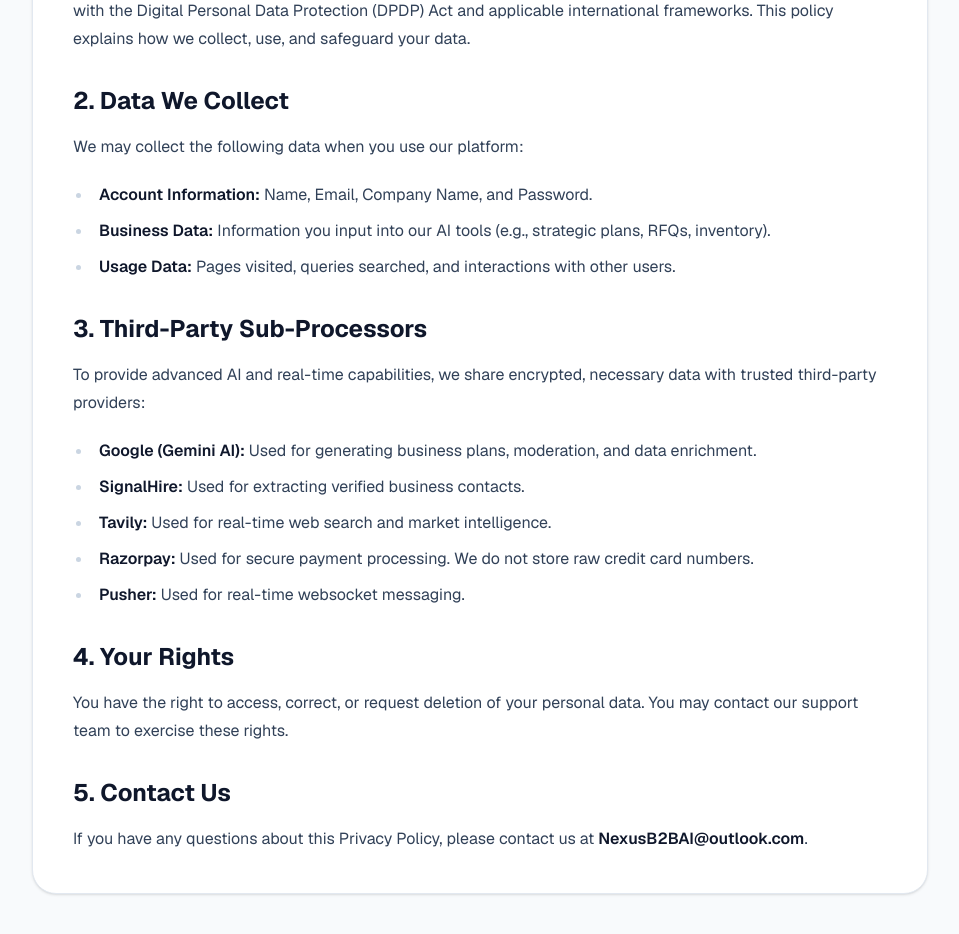
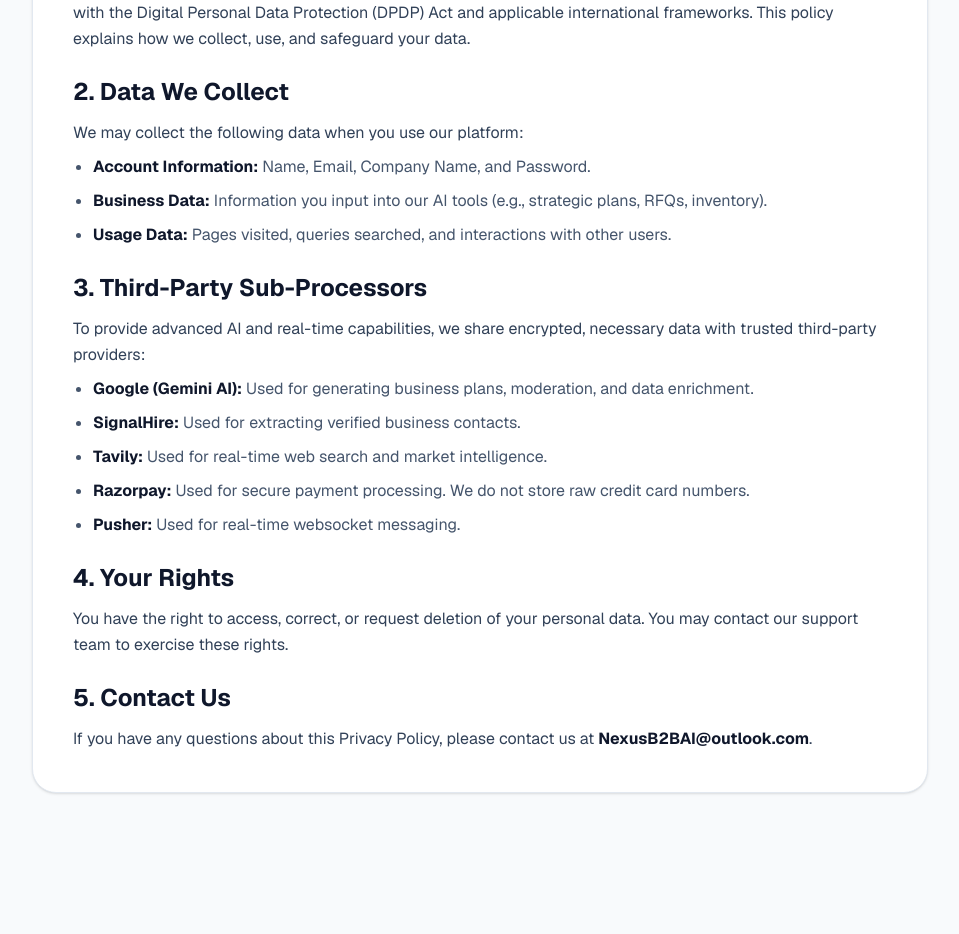
Before and after one commit to aryandotexe30/Nexus, a Next.js app: page /privacy-policy in a window 1280 px wide. Shown: the part 380-1314 px from the top of the page, without its empty margins (160-1119 px from the left). After the commit the page ends 1253 px from the top, so only its background shows below. Built offline with nearby package versions, Linux system fonts and the light colour scheme; no server answers.

Commit message:
Fix styling for legal pages

```diff
--- a/src/app/privacy-policy/page.tsx
+++ b/src/app/privacy-policy/page.tsx
@@ -13,35 +13,45 @@
           <h1 className="text-4xl font-black uppercase tracking-tight">Privacy Policy</h1>
         </div>
 
-        <div className="prose prose-slate max-w-none prose-h2:text-2xl prose-h2:font-bold prose-h2:mt-8 prose-h2:mb-4">
-          <p className="text-sm text-slate-500 mb-8 font-medium">Last Updated: July 10, 2026</p>
+        <div className="mt-8 space-y-6 text-slate-700 leading-relaxed">
+          <p className="text-sm text-slate-500 font-medium border-b border-slate-200 pb-4">Last Updated: July 10, 2026</p>
 
-          <h2>1. Introduction</h2>
-          <p>Welcome to Nexus. We respect your privacy and are committed to protecting your personal data in compliance with the Digital Personal Data Protection (DPDP) Act and applicable international frameworks. This policy explains how we collect, use, and safeguard your data.</p>
+          <div>
+            <h2 className="text-2xl font-bold text-slate-900 mb-3">1. Introduction</h2>
+            <p>Welcome to Nexus. We respect your privacy and are committed to protecting your personal data in compliance with the Digital Personal Data Protection (DPDP) Act and applicable international frameworks. This policy explains how we collect, use, and safeguard your data.</p>
+          </div>
 
-          <h2>2. Data We Collect</h2>
-          <p>We may collect the following data when you use our platform:</p>
-          <ul className="list-disc pl-5 space-y-2">
-            <li><strong>Account Information:</strong> Name, Email, Company Name, and Password.</li>
-            <li><strong>Business Data:</strong> Information you input into our AI tools (e.g., strategic plans, RFQs, inventory).</li>
-            <li><strong>Usage Data:</strong> Pages visited, queries searched, and interactions with other users.</li>
-          </ul>
+          <div>
+            <h2 className="text-2xl font-bold text-slate-900 mb-3">2. Data We Collect</h2>
+            <p className="mb-2">We may collect the following data when you use our platform:</p>
+            <ul className="list-disc pl-5 space-y-2 text-slate-600">
+              <li><strong className="text-slate-900">Account Information:</strong> Name, Email, Company Name, and Password.</li>
+              <li><strong className="text-slate-900">Business Data:</strong> Information you input into our AI tools (e.g., strategic plans, RFQs, inventory).</li>
+              <li><strong className="text-slate-900">Usage Data:</strong> Pages visited, queries searched, and interactions with other users.</li>
+            </ul>
+          </div>
 
-          <h2>3. Third-Party Sub-Processors</h2>
-          <p>To provide advanced AI and real-time capabilities, we share encrypted, necessary data with trusted third-party providers:</p>
-          <ul className="list-disc pl-5 space-y-2">
-            <li><strong>Google (Gemini AI):</strong> Used for generating business plans, moderation, and data enrichment.</li>
-            <li><strong>SignalHire:</strong> Used for extracting verified business contacts.</li>
-            <li><strong>Tavily:</strong> Used for real-time web search and market intelligence.</li>
-            <li><strong>Razorpay:</strong> Used for secure payment processing. We do not store raw credit card numbers.</li>
-            <li><strong>Pusher:</strong> Used for real-time websocket messaging.</li>
-          </ul>
+          <div>
+            <h2 className="text-2xl font-bold text-slate-900 mb-3">3. Third-Party Sub-Processors</h2>
+            <p className="mb-2">To provide advanced AI and real-time capabilities, we share encrypted, necessary data with trusted third-party providers:</p>
+            <ul className="list-disc pl-5 space-y-2 text-slate-600">
+              <li><strong className="text-slate-900">Google (Gemini AI):</strong> Used for generating business plans, moderation, and data enrichment.</li>
+              <li><strong className="text-slate-900">SignalHire:</strong> Used for extracting verified business contacts.</li>
+              <li><strong className="text-slate-900">Tavily:</strong> Used for real-time web search and market intelligence.</li>
+              <li><strong className="text-slate-900">Razorpay:</strong> Used for secure payment processing. We do not store raw credit card numbers.</li>
+              <li><strong className="text-slate-900">Pusher:</strong> Used for real-time websocket messaging.</li>
+            </ul>
+          </div>
 
-          <h2>4. Your Rights</h2>
-          <p>You have the right to access, correct, or request deletion of your personal data. You may contact our support team to exercise these rights.</p>
+          <div>
+            <h2 className="text-2xl font-bold text-slate-900 mb-3">4. Your Rights</h2>
+            <p>You have the right to access, correct, or request deletion of your personal data. You may contact our support team to exercise these rights.</p>
+          </div>
 
-          <h2>5. Contact Us</h2>
-          <p>If you have any questions about this Privacy Policy, please contact us at <strong>NexusB2BAI@outlook.com</strong>.</p>
+          <div>
+            <h2 className="text-2xl font-bold text-slate-900 mb-3">5. Contact Us</h2>
+            <p>If you have any questions about this Privacy Policy, please contact us at <strong className="text-slate-900">NexusB2BAI@outlook.com</strong>.</p>
+          </div>
         </div>
       </div>
     </div>
--- a/src/app/terms-of-service/page.tsx
+++ b/src/app/terms-of-service/page.tsx
@@ -13,31 +13,43 @@
           <h1 className="text-4xl font-black uppercase tracking-tight">Terms of Service</h1>
         </div>
 
-        <div className="prose prose-slate max-w-none prose-h2:text-2xl prose-h2:font-bold prose-h2:mt-8 prose-h2:mb-4">
-          <p className="text-sm text-slate-500 mb-8 font-medium">Last Updated: July 10, 2026</p>
+        <div className="mt-8 space-y-6 text-slate-700 leading-relaxed">
+          <p className="text-sm text-slate-500 font-medium border-b border-slate-200 pb-4">Last Updated: July 10, 2026</p>
 
-          <h2>1. Acceptance of Terms</h2>
+          <div>
+            <h2 className="text-2xl font-bold text-slate-900 mb-3">1. Acceptance of Terms</h2>
             <p>By accessing and using Nexus, you agree to be bound by these Terms of Service. If you do not agree to these terms, please do not use our platform.</p>
+          </div>
 
-          <h2>2. Use of Platform & Acceptable Conduct</h2>
-          <p>You agree to use Nexus only for lawful business purposes. You must not:</p>
-          <ul className="list-disc pl-5 space-y-2">
+          <div>
+            <h2 className="text-2xl font-bold text-slate-900 mb-3">2. Use of Platform & Acceptable Conduct</h2>
+            <p className="mb-2">You agree to use Nexus only for lawful business purposes. You must not:</p>
+            <ul className="list-disc pl-5 space-y-2 text-slate-600">
               <li>Post fraudulent, illegal, or deceptive marketplace listings.</li>
               <li>Use the AI tools to generate harmful or malicious content.</li>
               <li>Attempt to bypass billing or credit limits.</li>
             </ul>
+          </div>
 
-          <h2>3. Intermediary Liability (Marketplace)</h2>
+          <div>
+            <h2 className="text-2xl font-bold text-slate-900 mb-3">3. Intermediary Liability (Marketplace)</h2>
             <p>Nexus acts as an intermediary for B2B transactions as defined under applicable IT laws (e.g., Section 79 of the Indian IT Act). We provide the platform but do not guarantee the quality, safety, or legality of items listed by third parties. We reserve the right to remove any content flagged by our automated systems or user reports.</p>
+          </div>
 
-          <h2>4. No Financial or Legal Advice</h2>
+          <div>
+            <h2 className="text-2xl font-bold text-slate-900 mb-3">4. No Financial or Legal Advice</h2>
             <p>The strategic roadmaps, equity funding calculations, and business plans generated by our AI are for informational purposes only. They do not constitute licensed financial, legal, or accounting advice. You should consult certified professionals before making business decisions.</p>
+          </div>
 
-          <h2>5. Limitation of Liability</h2>
+          <div>
+            <h2 className="text-2xl font-bold text-slate-900 mb-3">5. Limitation of Liability</h2>
             <p>In no event shall Nexus be liable for any indirect, incidental, special, or consequential damages arising out of your use of the platform.</p>
+          </div>
 
-          <h2>6. Contact Us</h2>
-          <p>For support or inquiries regarding these terms, please contact <strong>NexusB2BAI@outlook.com</strong>.</p>
+          <div>
+            <h2 className="text-2xl font-bold text-slate-900 mb-3">6. Contact Us</h2>
+            <p>For support or inquiries regarding these terms, please contact <strong className="text-slate-900">NexusB2BAI@outlook.com</strong>.</p>
+          </div>
         </div>
       </div>
     </div>
```
Lines whose indentation alone changed are shown as unchanged.
